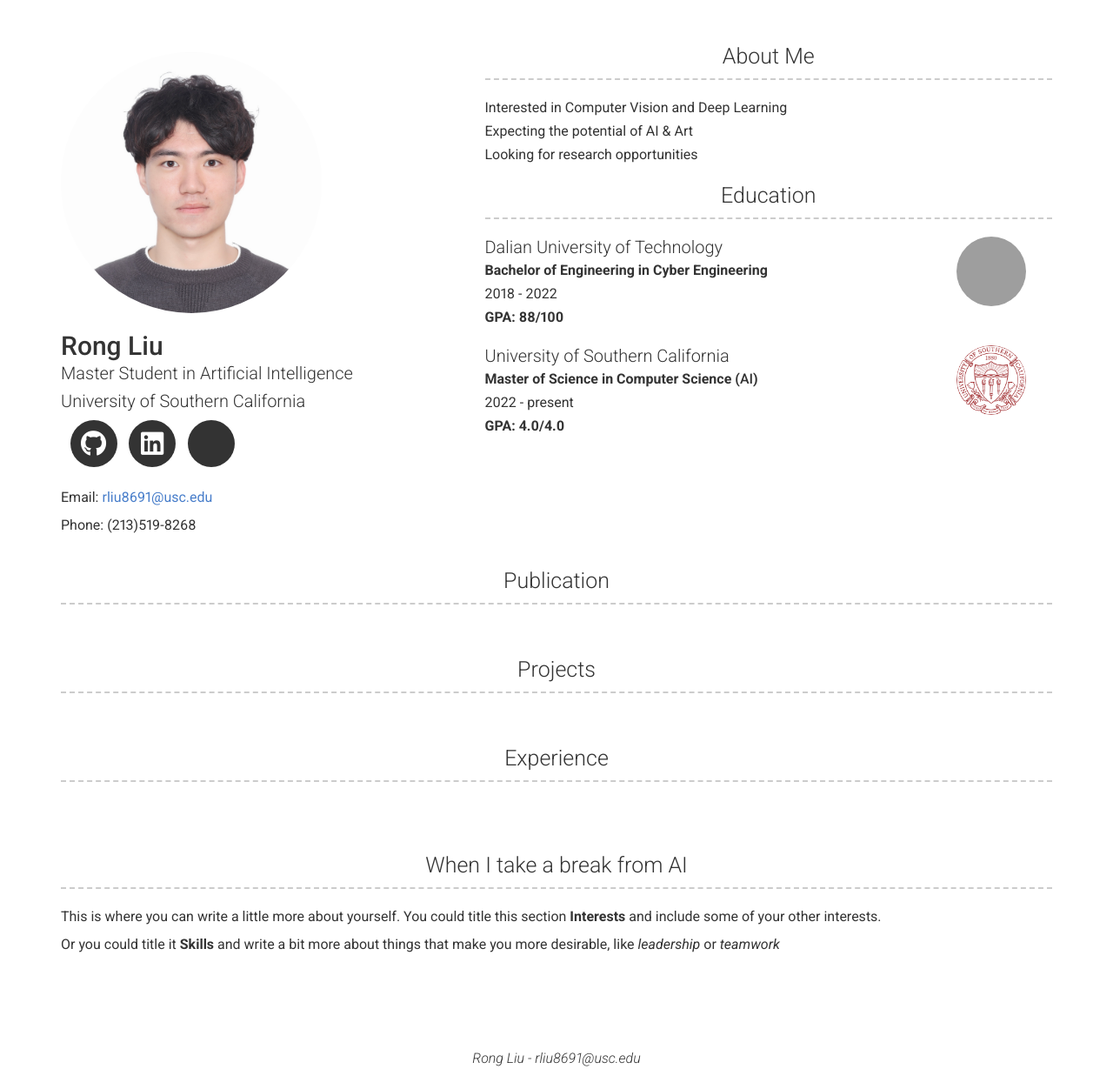
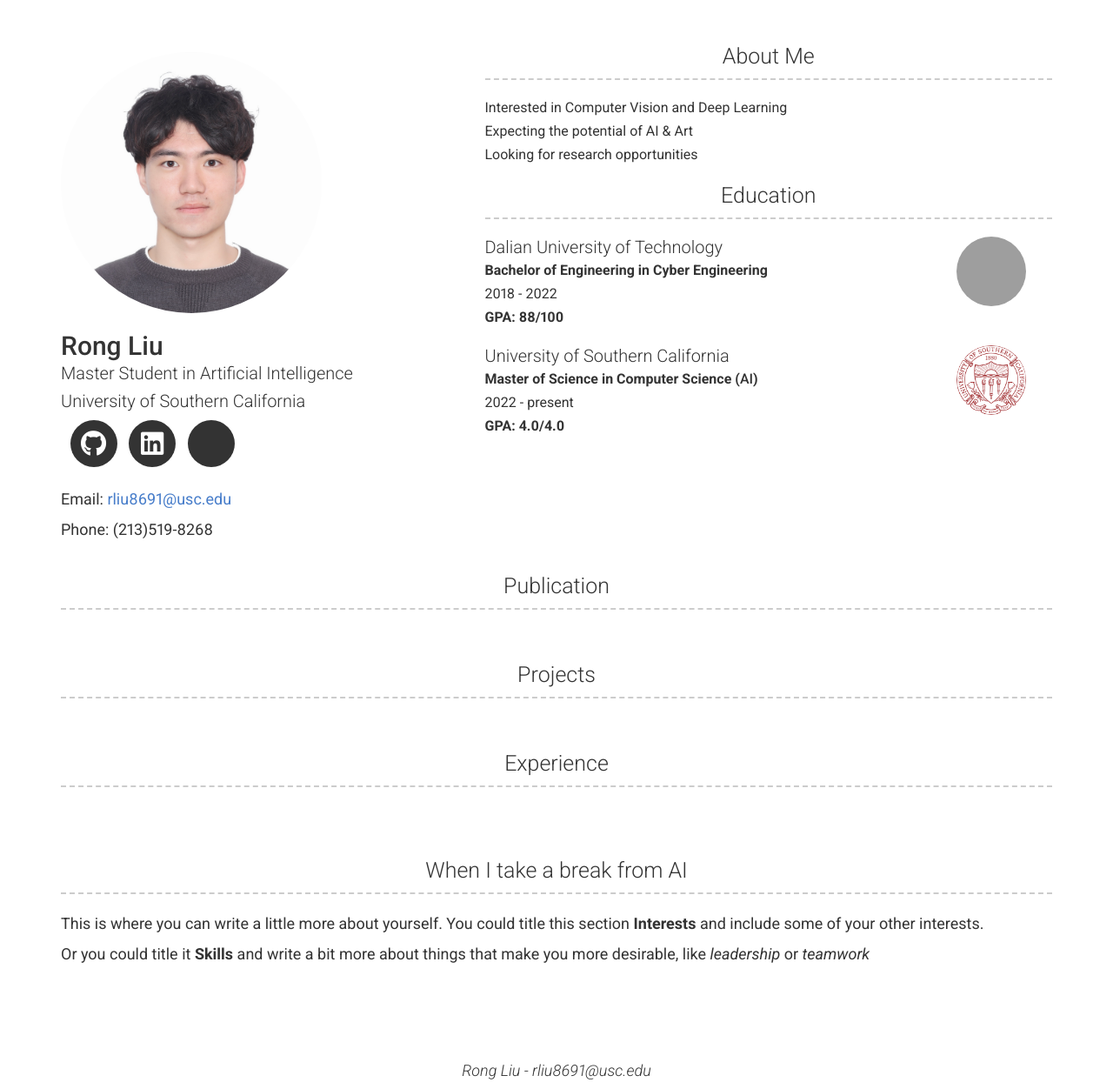
Before and after one commit to RongLiu-Leo/rongliu-leo.github.io, a Jekyll site: the page built from index.md, in a window 1280 px wide. Shown: the whole page at 87% size. Built offline with Jekyll 4.4.1, drawn with Linux system fonts in a browser that asks for light colours; nearby versions of some CDN libraries; a style sheet for code colours, icons or effects is not loaded; grey boxes are pictures that could not be loaded.

Commit message:
Update type.scss

```diff
--- a/_sass/type.scss
+++ b/_sass/type.scss
@@ -66,12 +66,12 @@ h4 {
 }
 
 p, ul {
-  font-size: 1.6rem;
+  font-size: 1.8rem;
   text-align: justify;
 }
 
 a i {
-  font-size:1.6rem;
+  font-size:1.8rem;
 }
 
 mark {
```
